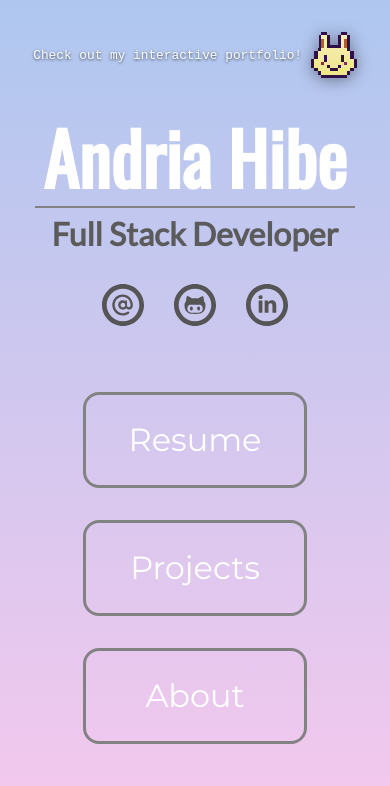
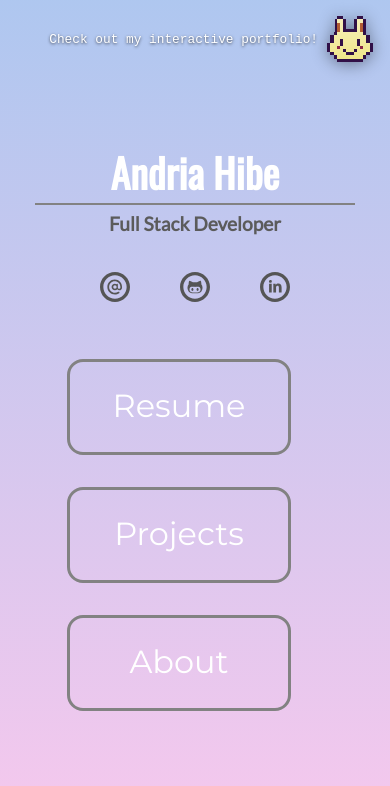
Before and after one commit to andria-hibe/andria-portfolio, a Gatsby site: page / in a window 390 px wide. Built offline with nearby package versions, Linux system fonts and the light colour scheme; Gatsby itself is replaced by a stand-in of ours; a web font is replaced by a local one.

Commit message:
Comprehensive landing page improvements
- Mobile responsiveness: Responsive typography and adaptive layouts
- Accessibility: Skip links, ARIA labels, focus states, semantic HTML
- Performance: Font preloading, optimized image loading, better meta tags
- Visual polish: Staggered entrance animations, consistent hover effects
- Code quality: Reusable components, semantic structure, improved SEO
- UX enhancements: Magnification hover effects for all interactive elements
- Better social icons with platform-specific hover colors
- Enhanced navigation with consistent scale animations

```diff
--- a/src/pages/index.jsx
+++ b/src/pages/index.jsx
@@ -21,6 +21,62 @@
   }
 `
 
+const FadeInAnimation = styled.div`
+  animation: fadeIn 0.8s ease-in-out;
+
+  @keyframes fadeIn {
+    from {
+      opacity: 0;
+      transform: translateY(20px);
+    }
+    to {
+      opacity: 1;
+      transform: translateY(0);
+    }
+  }
+`
+
+const StaggeredAnimation = styled.div`
+  animation: fadeInUp 0.8s ease-in-out;
+  animation-delay: ${props => props.delay || '0s'};
+  animation-fill-mode: both;
+
+  @keyframes fadeInUp {
+    from {
+      opacity: 0;
+      transform: translateY(30px);
+    }
+    to {
+      opacity: 1;
+      transform: translateY(0);
+    }
+  }
+`
+
+const SkipLink = styled.a`
+  position: absolute;
+  top: -40px;
+  left: 6px;
+  background: #000;
+  color: white;
+  padding: 8px;
+  text-decoration: none;
+  border-radius: 4px;
+  z-index: 2000;
+
+  &:focus {
+    top: 6px;
+  }
+`
+
+const FocusableElement = styled.div`
+  &:focus-within {
+    outline: 2px solid #ffffff;
+    outline-offset: 2px;
+    border-radius: 4px;
+  }
+`
+
 const MainContainer = styled.div`
   height: 100vh;
   display: flex;
@@ -31,14 +87,40 @@
 `
 
 const HomeHeader = styled.h1`
-  font-size: 4.5rem;
+  font-size: 2.5rem;
   color: white;
   margin: 0;
+  text-align: center;
+
+  @media ${device.mobileL} {
+    font-size: 3.5rem;
+  }
+
+  @media ${device.tablet} {
+    font-size: 4rem;
+  }
+
+  @media ${device.laptop} {
+    font-size: 4.5rem;
+  }
 `
 
 const HomeSubheading = styled.h2`
+  font-size: 1.2rem;
+  margin: 0;
+  text-align: center;
+
+  @media ${device.mobileL} {
+    font-size: 1.5rem;
+  }
+
+  @media ${device.tablet} {
+    font-size: 1.8rem;
+  }
+
+  @media ${device.laptop} {
     font-size: 2rem;
-  margin: 0;
+  }
 `
 
 const Divider = styled.hr`
@@ -68,38 +150,111 @@
   margin: 1em;
   font-size: 2rem;
   font-family: Montserrat;
+  transition: all 0.3s ease;
+  cursor: pointer;
+
+  &:hover {
+    transform: scale(1.05);
+    border-color: #ffffff;
+    background: rgba(255, 255, 255, 0.1);
+  }
+
+  &:focus-within {
+    outline: 2px solid #ffffff;
+    outline-offset: 2px;
+    transform: scale(1.05);
+  }
 `
 
 const IconContainer = styled.div`
   display: flex;
   flex-direction: row;
   margin: 1em;
+  gap: 0.5rem;
+  justify-content: center;
+  flex-wrap: wrap;
+
+  @media ${device.tablet} {
+    gap: 1rem;
+  }
+`
+
+const SocialIconLink = styled.a`
+  display: inline-block;
+  padding: 0.5rem;
+  border-radius: 50%;
+  transition: all 0.3s ease;
+
+  &:focus {
+    outline: 2px solid #ffffff;
+    outline-offset: 2px;
+    transform: scale(1.1);
+  }
+
+  &:hover {
+    transform: scale(1.1);
+  }
 `
 
 const StyledGithubLinkIcon = styled(TiSocialGithubCircular)`
   color: #555555;
+  height: 3.5em;
+  width: 3.5em;
+  transition: all 0.3s ease;
+
+  @media ${device.tablet} {
     height: 4.5em;
     width: 4.5em;
+  }
+
+  ${SocialIconLink}:hover & {
+    color: #333333;
+  }
 `
 
 const StyledLinkedinLinkIcon = styled(TiSocialLinkedinCircular)`
   color: #555555;
+  height: 3.5em;
+  width: 3.5em;
+  transition: all 0.3s ease;
+
+  @media ${device.tablet} {
     height: 4.5em;
     width: 4.5em;
+  }
+
+  ${SocialIconLink}:hover & {
+    color: #0077b5;
+  }
 `
 
 const StyledEmailLinkIcon = styled(TiSocialAtCircular)`
   color: #555555;
+  height: 3.5em;
+  width: 3.5em;
+  transition: all 0.3s ease;
+
+  @media ${device.tablet} {
     height: 4.5em;
     width: 4.5em;
+  }
+
+  ${SocialIconLink}:hover & {
+    color: #ea4335;
+  }
 `
 
 const TopRightCorner = styled.div`
   position: fixed;
+  top: 1rem;
+  right: 1rem;
+  z-index: 1000;
+  display: flex;
+
+  @media ${device.tablet} {
     top: 2rem;
     right: 2rem;
-  z-index: 1000;
-  display: flex;
+  }
 `
 
 const CornerRabbitLink = styled.a`
@@ -157,51 +312,116 @@
   const pixelRabbitImage = getImage(data.pixelRabbit)
 
   return (
+    <>
+      <SkipLink href="#main-content">Skip to main content</SkipLink>
       <MainContainer>
         <MonogramFont />
         <GlobalStyles gradient whitetext noscroll />
+
+        <main id="main-content" role="main">
+          <FadeInAnimation>
             <HomeHeader>Andria Hibe</HomeHeader>
+          </FadeInAnimation>
+
+          <StaggeredAnimation delay="0.2s">
             <Divider />
+          </StaggeredAnimation>
+
+          <StaggeredAnimation delay="0.4s">
             <HomeSubheading>Full Stack Developer</HomeSubheading>
-      <IconContainer>
-        <a href="mailto:andriacohibe@gmail.com">
+          </StaggeredAnimation>
+
+          <StaggeredAnimation delay="0.6s">
+            <IconContainer role="list" aria-label="Social media links">
+              <SocialIconLink
+                href="mailto:andriacohibe@gmail.com"
+                aria-label="Send email to Andria Hibe"
+                role="listitem"
+              >
                 <StyledEmailLinkIcon />
-        </a>
-        <a href="https://github.com/andria-hibe">
+              </SocialIconLink>
+              <SocialIconLink
+                href="https://github.com/andria-hibe"
+                aria-label="Visit Andria Hibe's GitHub profile"
+                target="_blank"
+                rel="noopener noreferrer"
+                role="listitem"
+              >
                 <StyledGithubLinkIcon />
-        </a>
-        <a href="https://www.linkedin.com/in/andriacristiahibe/">
+              </SocialIconLink>
+              <SocialIconLink
+                href="https://www.linkedin.com/in/andriacristiahibe/"
+                aria-label="Visit Andria Hibe's LinkedIn profile"
+                target="_blank"
+                rel="noopener noreferrer"
+                role="listitem"
+              >
                 <StyledLinkedinLinkIcon />
-        </a>
+              </SocialIconLink>
             </IconContainer>
+          </StaggeredAnimation>
+
+          <StaggeredAnimation delay="0.8s">
+            <CardContainer role="navigation" aria-label="Main navigation">
+              <HomeCard>
+                <GatsbyLink to="/resume" aria-label="View resume page">
+                  Resume
+                </GatsbyLink>
+              </HomeCard>
+              <HomeCard>
+                <GatsbyLink to="/projects" aria-label="View projects page">
+                  Projects
+                </GatsbyLink>
+              </HomeCard>
+              <HomeCard>
+                <GatsbyLink to="/about" aria-label="View about page">
+                  About
+                </GatsbyLink>
+              </HomeCard>
+            </CardContainer>
+          </StaggeredAnimation>
+        </main>
+
         <TopRightCorner>
           <CornerRabbitLink
             href="https://andria-hibe.github.io/2d-portfolio-cottage/"
             target="_blank"
             rel="noopener noreferrer"
+            aria-label="Visit interactive 2D portfolio cottage"
           >
             <MonogramText>Check out my interactive portfolio!</MonogramText>
             <PixelRabbitIcon
               image={pixelRabbitImage}
-            alt="Interactive Portfolio"
+              alt="Pixel art rabbit icon"
+              loading="eager"
             />
           </CornerRabbitLink>
         </TopRightCorner>
-      <CardContainer>
-        <HomeCard>
-          <GatsbyLink to="/resume">Resume</GatsbyLink>
-        </HomeCard>
-        <HomeCard>
-          <GatsbyLink to="/projects">Projects</GatsbyLink>
-        </HomeCard>
-        <HomeCard>
-          <GatsbyLink to="/about">About</GatsbyLink>
-        </HomeCard>
-      </CardContainer>
       </MainContainer>
+    </>
   )
 }
 
 export function Head() {
-  return <SEO title="Andria Hibe" />
+  return (
+    <>
+      <SEO
+        title="Andria Hibe - Full Stack Developer"
+        description="Portfolio of Andria Hibe, a passionate Full Stack Developer specializing in modern web technologies. View my projects, resume, and interactive portfolio."
+      />
+      <link
+        rel="preload"
+        href="../fonts/monogram.ttf"
+        as="font"
+        type="font/ttf"
+        crossOrigin="anonymous"
+      />
+      <meta name="viewport" content="width=device-width, initial-scale=1.0" />
+      <meta name="theme-color" content="#a6c1ee" />
+      <meta property="og:type" content="website" />
+      <meta property="og:image" content="../images/pixel_rabbit.png" />
+      <meta name="twitter:card" content="summary_large_image" />
+      <meta name="twitter:creator" content="@andria-hibe" />
+    </>
+  )
 }
```
Lines whose indentation alone changed are shown as unchanged.
